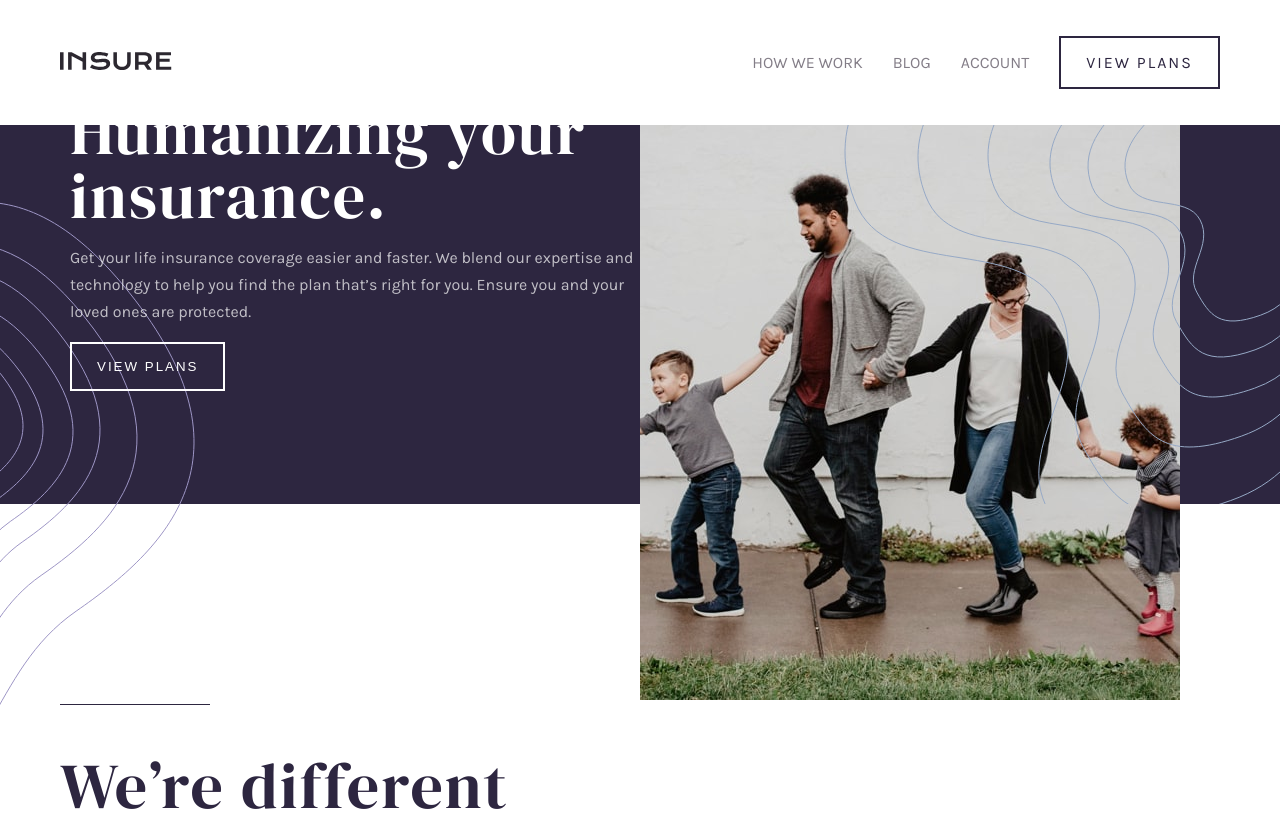
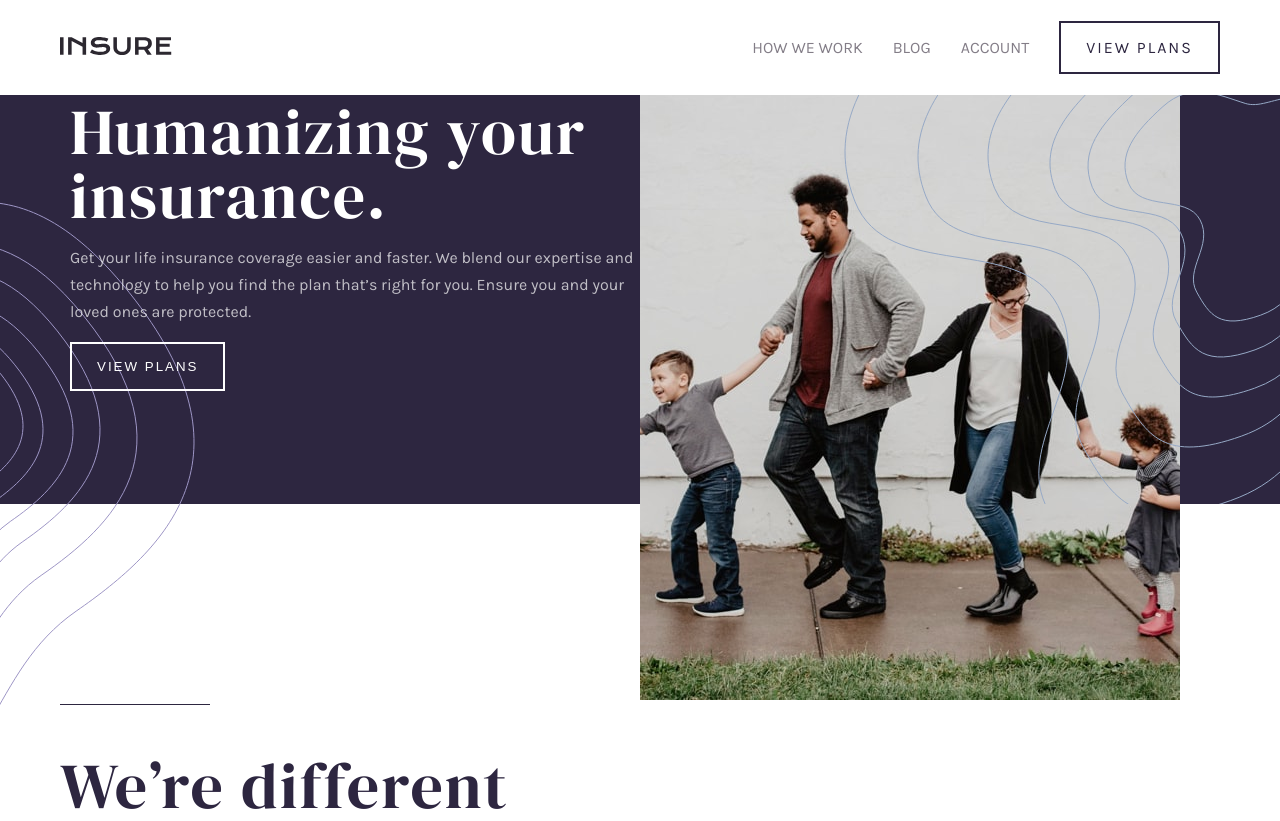
Before and after one commit to maiyopabz/insure-landing-page-master2021, a plain HTML site: page index.html in a window 1280 px wide. Shown: the top 821 px of the page. Drawn offline with Linux system fonts and the light colour scheme.

Commit message:
final touch

```diff
--- a/styles.css
+++ b/styles.css
@@ -103,7 +103,7 @@ p {
 
 /* Nav styling */
 nav {
-  padding: 20px 0;
+  padding: 5px;
   position: fixed;
   top: 0;
   left: 0;
```
